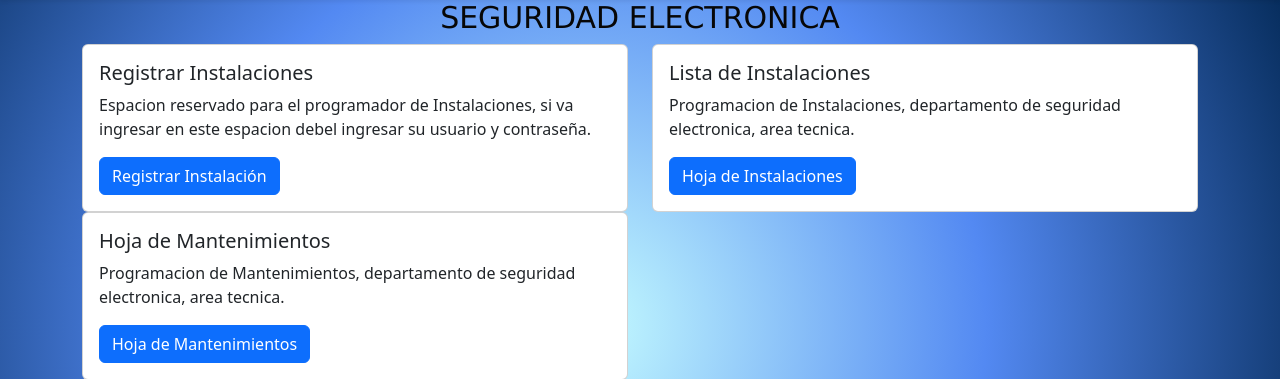
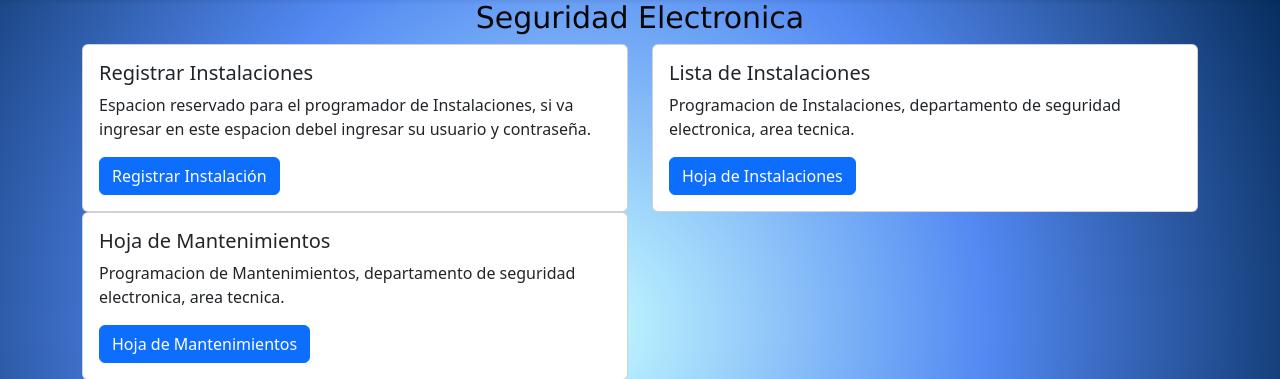
Before and after one commit to A05Chaves/instalaciones, a Django app: page / in a window 1280 px wide. Shown: the part 76-455 px from the top of the page. Run offline with Django 4.2, Linux system fonts and the light colour scheme; a user stored in the database is signed in; some libraries are stand-ins or nearby versions.

Commit message:
cambio de titulo

```diff
--- a/app_instalaciones/templates/base.html
+++ b/app_instalaciones/templates/base.html
@@ -4,7 +4,7 @@
 
 <head>
   <meta charset="UTF-8">
-  <title>{% block titulo %}App_Sesur{% endblock %}</title>
+  <title>{% block titulo %}Seguridad del Sur App{% endblock %}</title>
   <link href="{% static 'bootstrap/css/bootstrap.min.css' %}" rel="stylesheet">
   <link href="{% static 'sesur/css/main.css' %}" rel="stylesheet">
   <meta name="viewport" content="width=device-width, initial-scale=1, shrink-to-fit=no">
--- a/app_instalaciones/templates/home.html
+++ b/app_instalaciones/templates/home.html
@@ -5,7 +5,7 @@ App_Sesur
 {% endblock %}
 
 {% block content %}
-<h1 class="titulo1">SEGURIDAD ELECTRONICA</h1>
+<h1 class="titulo1">Seguridad Electronica</h1>
 <div class="row">
   <div class="col-sm-6">
     <div class="card">
```
Also changed, not shown: db.sqlite3.
